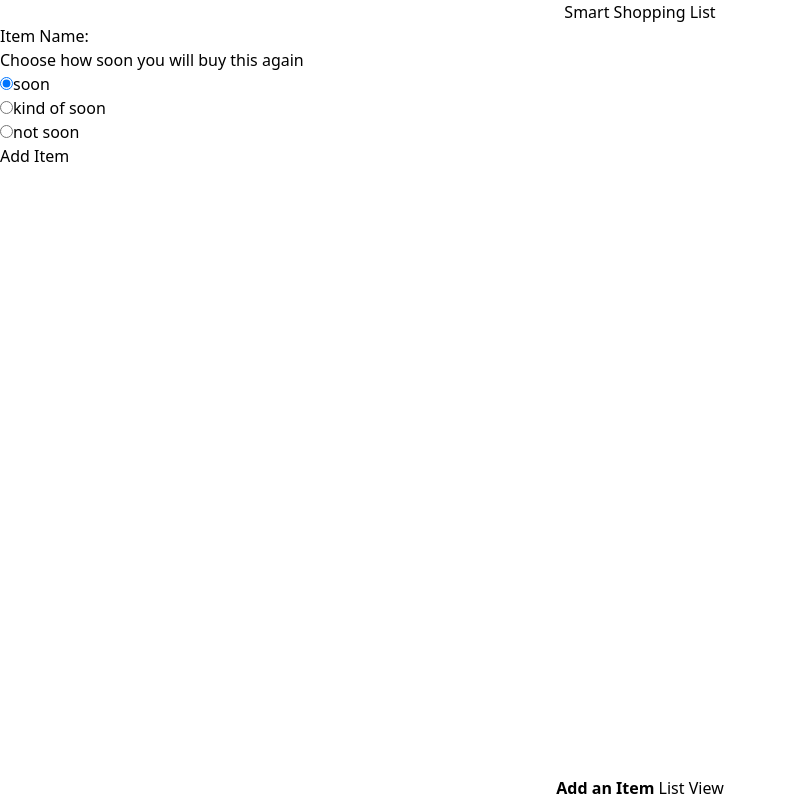
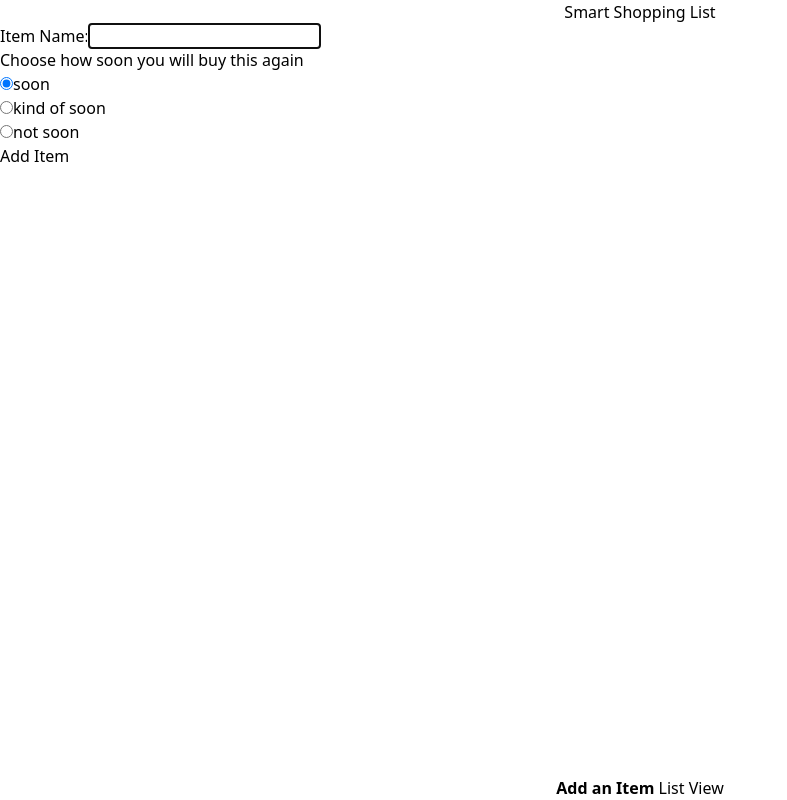
Before and after one commit to the-collab-lab/tcl-36-smart-shopping-list, a React (Create React App) app: page /addItemView in a window 1280 px wide. Shown: the whole page, without its empty margins (0-787 px from the left). Built offline with nearby package versions, Linux system fonts and the light colour scheme; no server answers; sample sign-in values are in the browser's storage.

Commit message:
updating styling and refs

```diff
--- a/src/components/AddItem.jsx
+++ b/src/components/AddItem.jsx
@@ -1,4 +1,4 @@
-import React, { useState, useEffect } from 'react';
+import React, { useState, useEffect, useRef } from 'react';
 import { getDoc, doc, setDoc } from 'firebase/firestore';
 
 import { db } from '../lib/firebase';
@@ -53,8 +53,9 @@
   const [frequency, setFrequency] = useState(7);
 
   const navigate = useNavigate();
+  const inputRef = useRef(null);
 
-  //retrive the token from localStorage
+  //retrieve the token from localStorage
   const localToken = localStorage.getItem('list-token');
   //save normalized users input to use as an unique key
   const itemNameNormalized = removePunctuation(itemName);
@@ -64,6 +65,7 @@
       navigate('/');
       return;
     }
+    inputRef.current.focus();
   }, [localToken, navigate]);
 
   const handleSubmit = async (e) => {
@@ -108,6 +110,7 @@
           type="text"
           id="itemName"
           name="itemName"
+          ref={inputRef}
           value={itemName}
           onChange={(e) => setItemName(e.target.value)}
         ></input>
--- a/src/components/ListLayout.jsx
+++ b/src/components/ListLayout.jsx
@@ -15,7 +15,7 @@
 
   const currentTime = Date.now();
   const hours24gap = Math.pow(8.64, 7); //24 hours in milliseconds
-
+  //create a reference for an input
   const inputRef = useRef(null);
 
   useEffect(() => {
```
